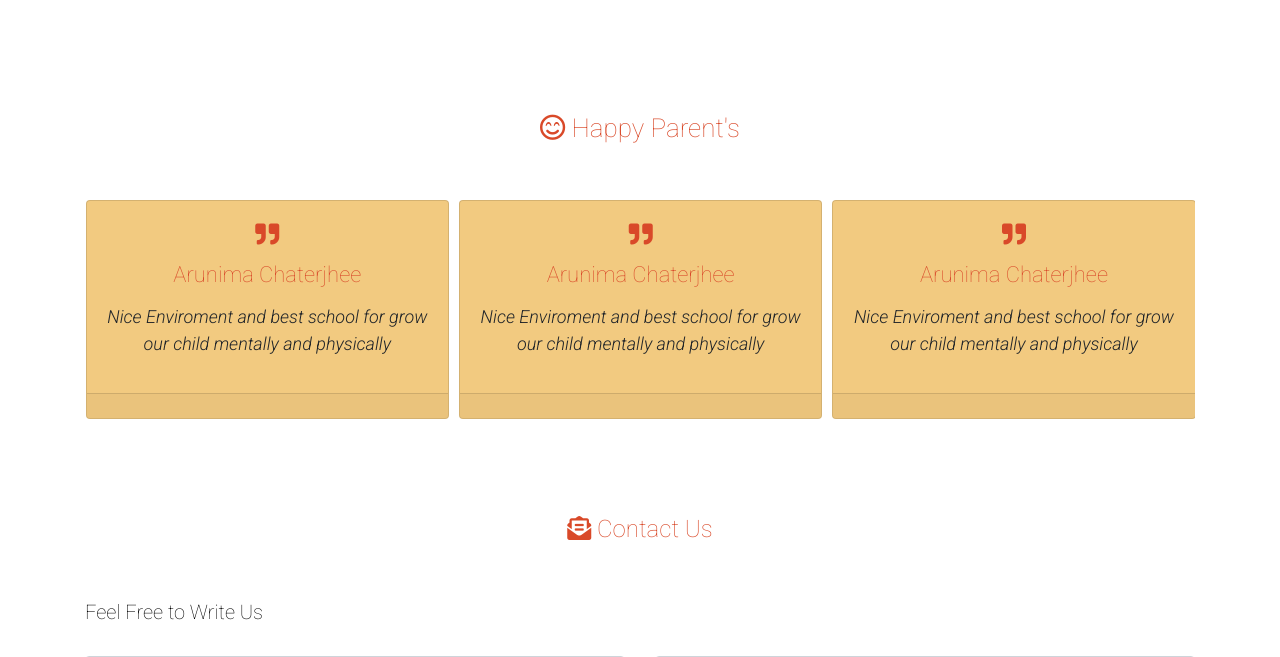
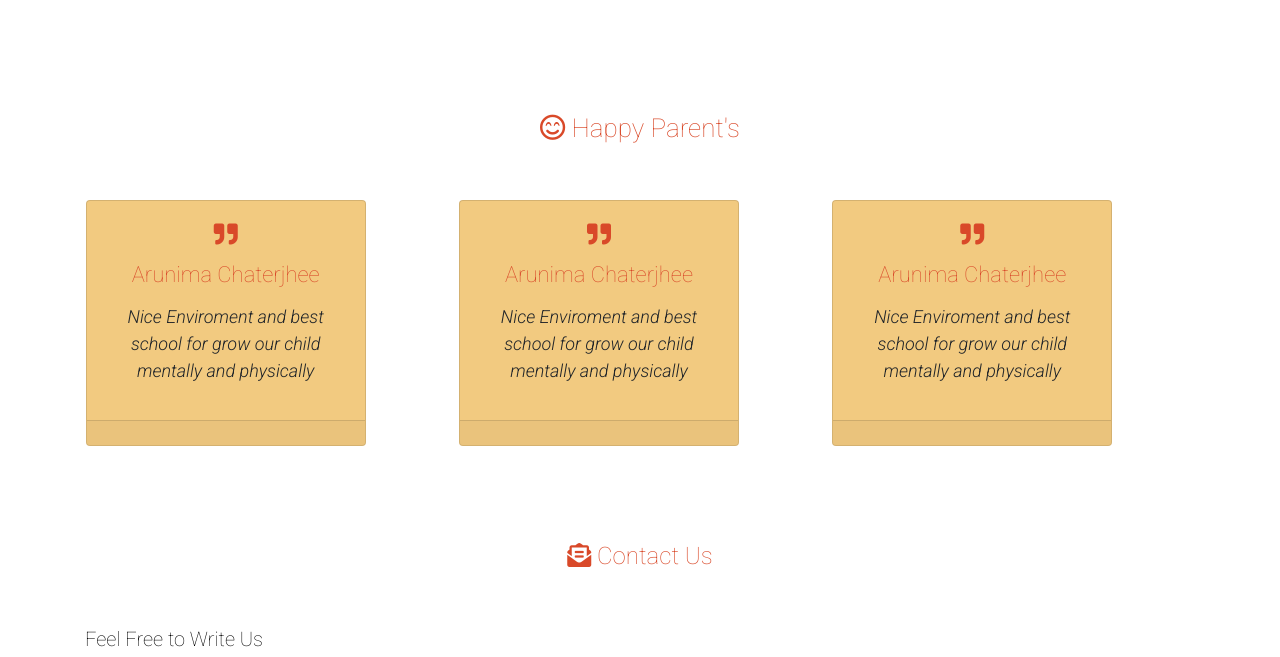
Before and after one commit to Dip20/school-template, a PHP site: page / in a window 1280 px wide. Shown: the part 2743-3400 px from the top of the page. Run offline with PHP 8.4, Linux system fonts and the light colour scheme.

Commit message:
slider width

```diff
--- a/css/main.css
+++ b/css/main.css
@@ -199,3 +199,6 @@ footer a:hover {
 .social_icon_group a:hover{
 	color:#000 !important;
 }
+.happy_parents_slider{
+		max-width: 280px;
+}
--- a/index.html
+++ b/index.html
@@ -295,7 +295,7 @@
             <h1 class="size-26 orange text-center"> <i class="far fa-smile-beam"></i> Happy Parent's</h1>
             <br><br>
             <div class="owl-carousel owl-theme">
-               <div class="card bg-custom item" >
+               <div class="card bg-custom item happy_parents_slider" >
                   <div class="card-body text-center">
                      <h2 class="size-24 orange text-center "><i class="fas fa-quote-right "></i></h2>
                      <p class="card-title size-22 orange">Arunima Chaterjhee </p>
@@ -304,7 +304,7 @@
                   <div class="card-footer">
                   </div>
                </div>
-               <div class="card bg-custom item" >
+               <div class="card bg-custom item happy_parents_slider" >
                   <div class="card-body text-center">
                      <h2 class="size-24 orange text-center "><i class="fas fa-quote-right "></i></h2>
                      <p class="card-title size-22 orange">Arunima Chaterjhee </p>
@@ -313,7 +313,7 @@
                   <div class="card-footer">
                   </div>
                </div>
-               <div class="card bg-custom item" >
+               <div class="card bg-custom item happy_parents_slider" >
                   <div class="card-body text-center">
                      <h2 class="size-24 orange text-center "><i class="fas fa-quote-right "></i></h2>
                      <p class="card-title size-22 orange">Arunima Chaterjhee </p>
@@ -322,7 +322,7 @@
                   <div class="card-footer">
                   </div>
                </div>
-               <div class="card bg-custom item" >
+               <div class="card bg-custom item happy_parents_slider" >
                   <div class="card-body text-center">
                      <h2 class="size-24 orange text-center "><i class="fas fa-quote-right "></i></h2>
                      <p class="card-title size-22 orange">Arunima Chaterjhee </p>
```
